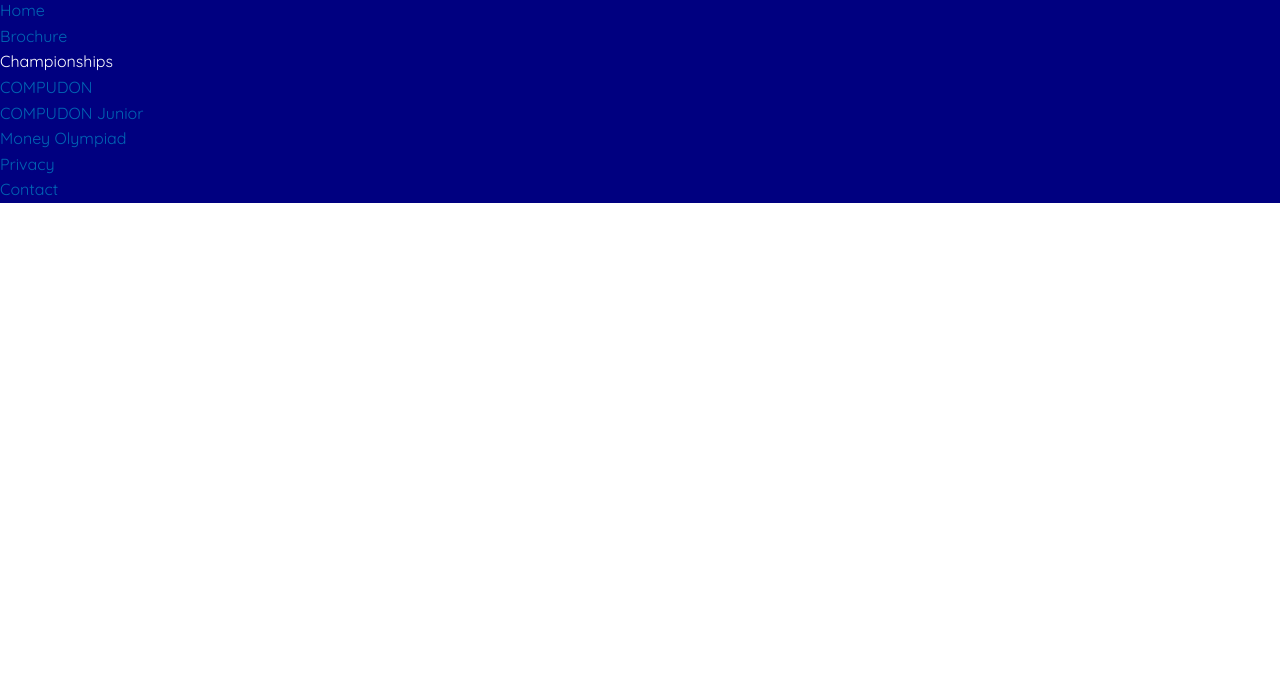
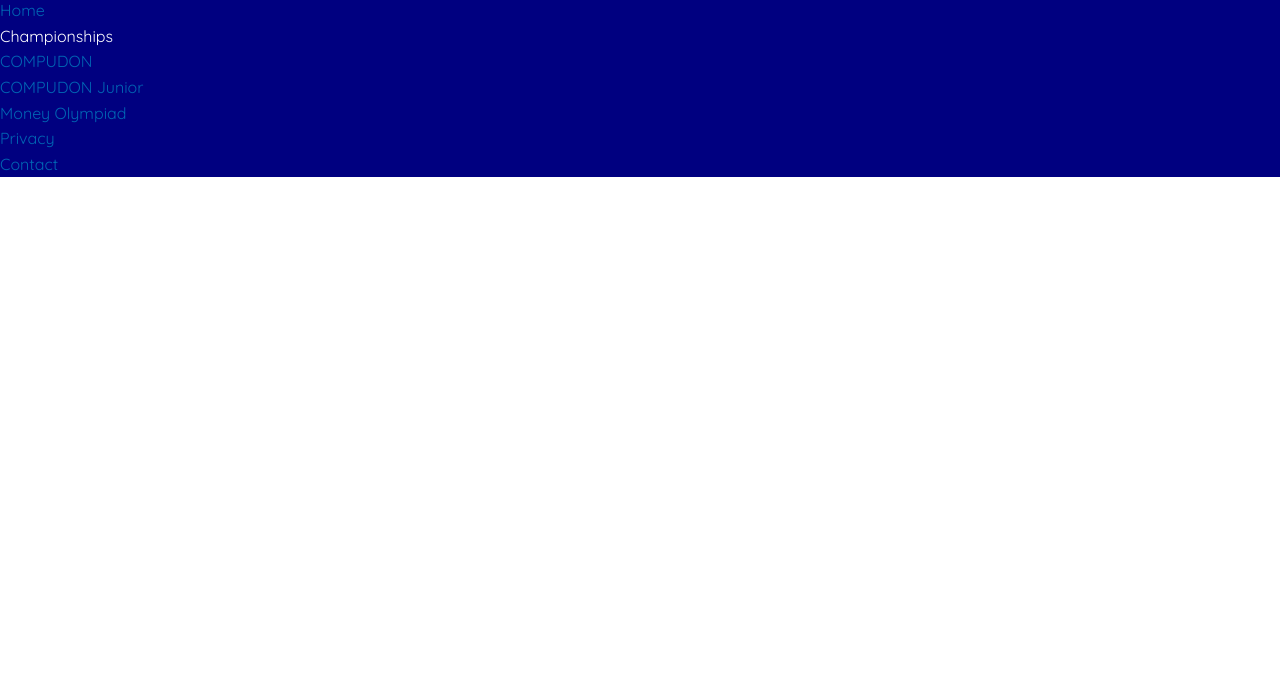
Before and after one commit to CES-Official/cyberlearning.com, a website: page icpl_header.html in a window 1280 px wide. Shown: the part 108-800 px from the top of the page. Drawn offline with Linux system fonts and the light colour scheme.

Commit message:
Update icpl_header.html

```diff
--- a/icpl_header.html
+++ b/icpl_header.html
@@ -80,7 +80,7 @@
 						<nav>
 							<ul class="menu" style="padding-top: -5">
 								<li><a href="/index.html" style="display: inline-block;" onmouseover="this.style.transform='scale(1.6)'; this.style.textDecoration='none'; this.style.color='white'" onmouseout="this.style.transform='scale(1.0)'">Home</a></li>
-								<li ><a href="/brochure" style="display: inline-block;" onmouseover="this.style.transform='scale(1.6)'; this.style.textDecoration='none'; this.style.color='white'" onmouseout="this.style.transform='scale(1.0)'">Brochure</a></li>
+								<!-- <li ><a href="/brochure" style="display: inline-block;" onmouseover="this.style.transform='scale(1.6)'; this.style.textDecoration='none'; this.style.color='white'" onmouseout="this.style.transform='scale(1.0)'">Brochure</a></li> -->
 								<!-- <li><a href="/about.html" style="display: inline-block;" onmouseover="this.style.transform='scale(1.6)'; this.style.textDecoration='none'; this.style.color='white'" onmouseout="this.style.transform='scale(1.0)'">About</a></li> -->
 								<!--  <li> Certifications
 									 <ul class="ndropdown">
```
